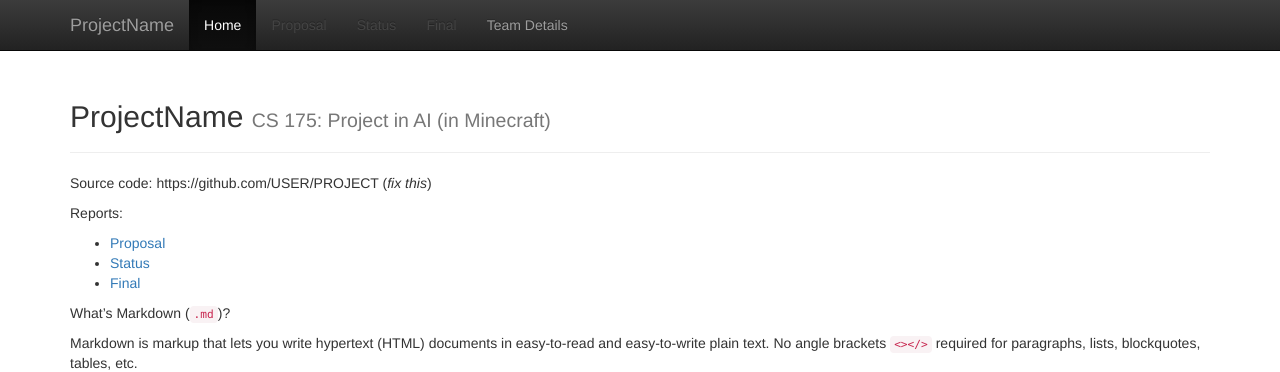
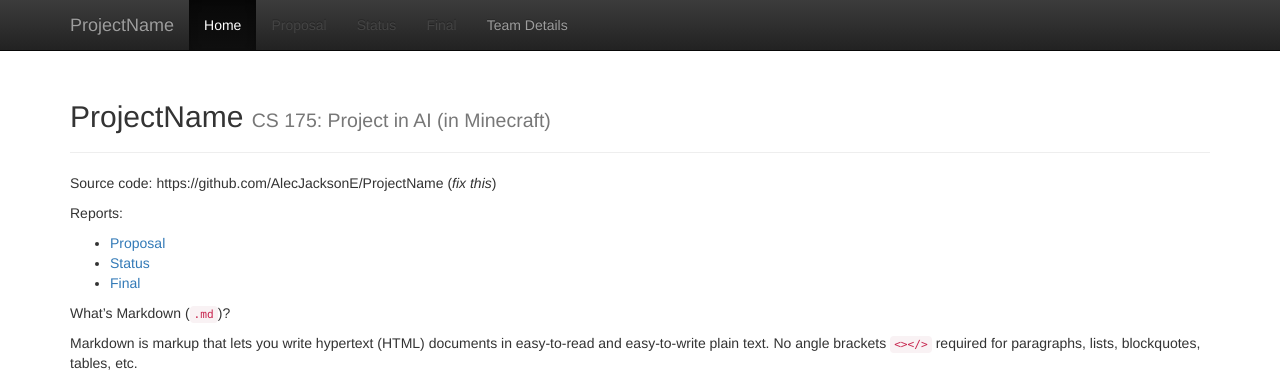
Before and after one commit to AlecJacksonE/HarmonAI, a Jekyll site: the page built from docs/index.md, in a window 1280 px wide. Shown: the top 372 px of the page. Built offline with Jekyll 4.4.1, drawn with Linux system fonts in a browser that asks for light colours; formulas are drawn with MathJax 3; some of the changed lines change nothing that is shown.

Commit message:
Added source code link

```diff
--- a/docs/index.md
+++ b/docs/index.md
@@ -3,7 +3,7 @@
 title:  Home
 ---
 
-Source code: https://github.com/USER/PROJECT (_fix this_)
+Source code: https://github.com/AlecJacksonE/ProjectName (_fix this_)
 
 Reports:
 
```
